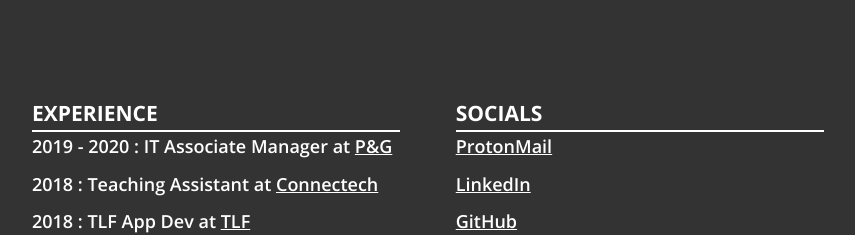
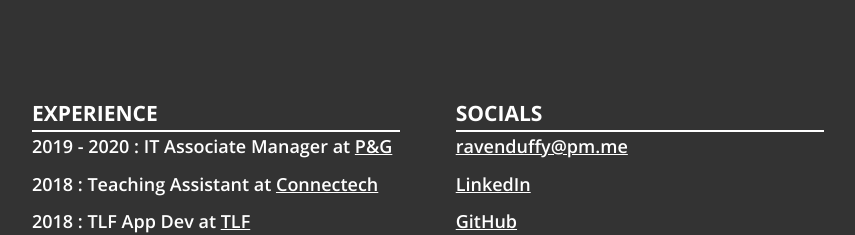
Before and after one commit to RavenDuffy/Portfolio, a Next.js app in the folder FrontEnd/portfolio/: page / in a window 1280 px wide. Shown: the part 1160-1395 px from the top of the page, without its empty margins (212-1067 px from the left). Built offline with nearby package versions, Linux system fonts and the light colour scheme.

Commit message:
Update about.layout.js
- Changed email to show address to user

```diff
--- a/FrontEnd/portfolio/components/home/about.layout.js
+++ b/FrontEnd/portfolio/components/home/about.layout.js
@@ -21,7 +21,7 @@ export default function AboutLayout() {
         <div className={styles.flexContainer}>
           <h3 className={utilStyles.noSelect}>Socials</h3>
           <div className={styles.outlineContainer}>
-            <p><a target="_blank" href="mailto:ravenduffy@pm.me?subject=Hi%20Raven!">ProtonMail</a></p>
+            <p><a target="_blank" href="mailto:ravenduffy@pm.me?subject=Hi%20Raven!">ravenduffy@pm.me</a></p>
             <p><a target="_blank" href="https://www.linkedin.com/in/ravenduffy/">LinkedIn</a></p>
             <p><a target="_blank" href="https://github.com/ravenduffy/">GitHub</a></p>
           </div>
```
